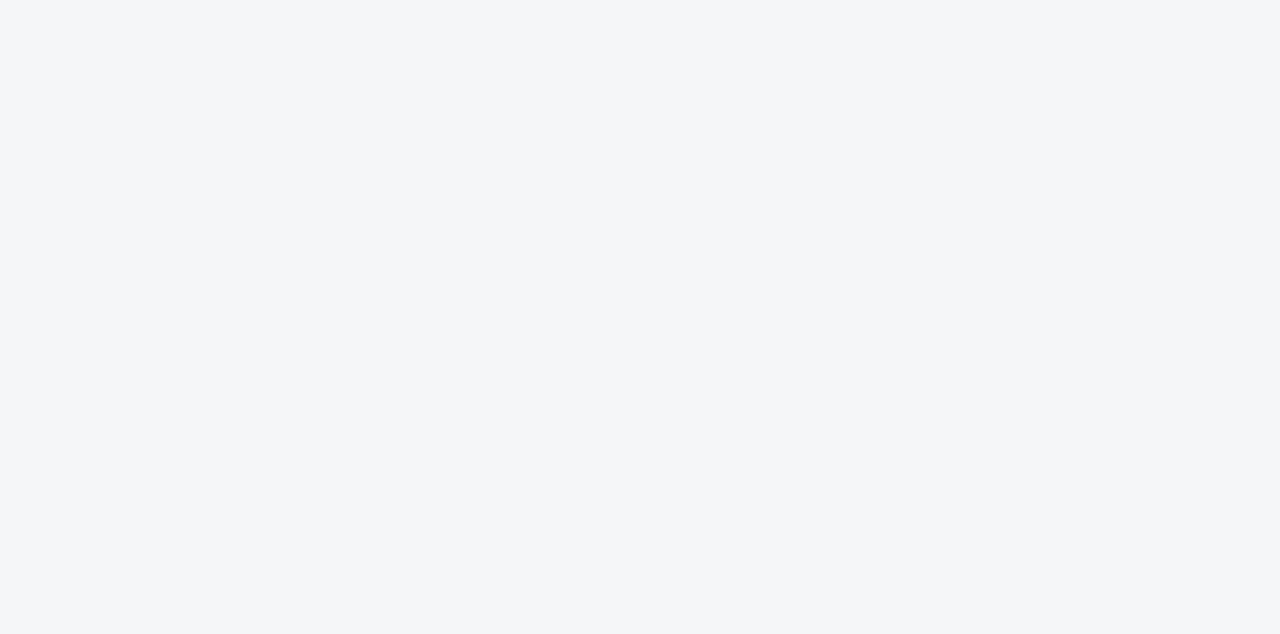
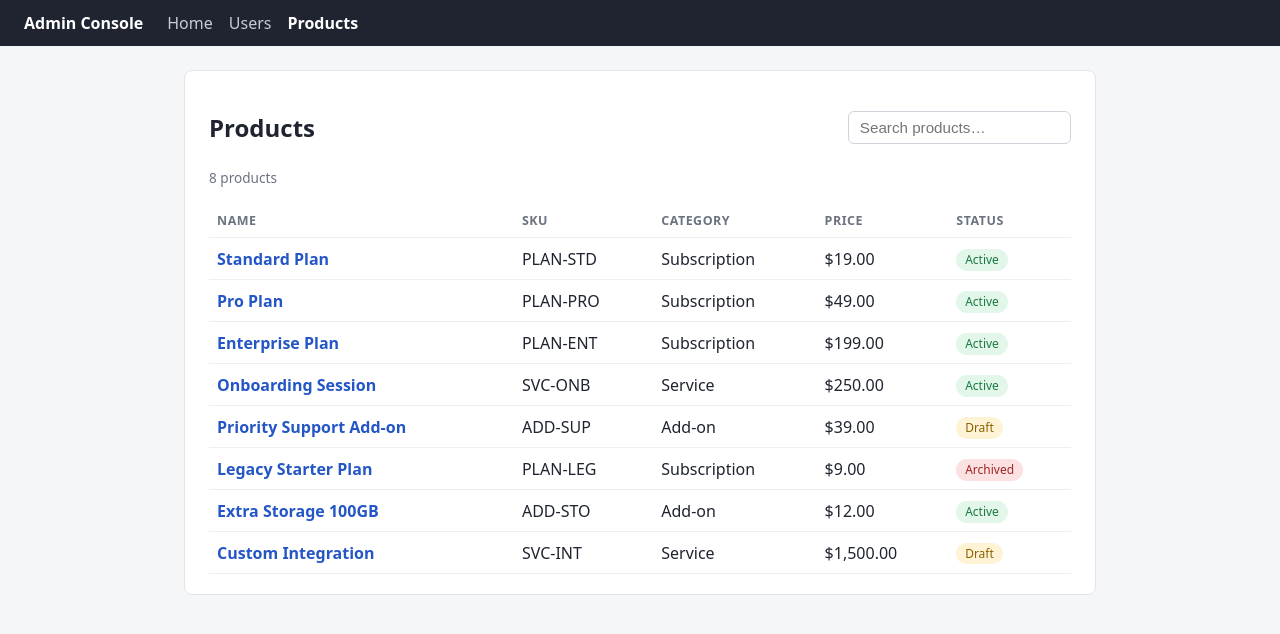
Before and after one commit to shariffy/autopilot-demo-admin-console, a React (Vite) app: page /products in a window 1280 px wide. Before the commit this address had no page. Shown: the top 634 px of the page. Built offline with nearby package versions, Linux system fonts and the light colour scheme; the HTML template or start-up script is replaced by a standard one.

Commit message:
Add products feature: searchable list and detail view
[envelope] verified by `npm run build`

```diff
--- a/src/App.tsx
+++ b/src/App.tsx
@@ -3,6 +3,8 @@ import { Layout } from './components/Layout'
 import { HomePage } from './pages/HomePage'
 import { UsersPage } from './pages/UsersPage'
 import { UserDetailPage } from './pages/UserDetailPage'
+import { ProductsPage } from './pages/ProductsPage'
+import { ProductDetailPage } from './pages/ProductDetailPage'
 
 export default function App() {
   return (
@@ -12,6 +14,8 @@ export default function App() {
           <Route index element={<HomePage />} />
           <Route path="users" element={<UsersPage />} />
           <Route path="users/:id" element={<UserDetailPage />} />
+          <Route path="products" element={<ProductsPage />} />
+          <Route path="products/:id" element={<ProductDetailPage />} />
         </Route>
       </Routes>
     </BrowserRouter>
--- a/src/components/Layout.tsx
+++ b/src/components/Layout.tsx
@@ -10,6 +10,7 @@ export function Layout() {
         <nav className="app-nav">
           <NavLink to="/">Home</NavLink>
           <NavLink to="/users">Users</NavLink>
+          <NavLink to="/products">Products</NavLink>
         </nav>
       </header>
       <main className="app-main">
--- /dev/null
+++ b/src/pages/ProductDetailPage.tsx
@@ -0,0 +1,50 @@
+import { Link, useParams } from 'react-router-dom'
+import { getProductById } from '../data'
+import { StatusBadge } from '../components/StatusBadge'
+
+const priceFormatter = new Intl.NumberFormat('en-US', {
+  style: 'currency',
+  currency: 'USD',
+})
+
+export function ProductDetailPage() {
+  const { id } = useParams()
+  const product = id ? getProductById(id) : undefined
+
+  if (!product) {
+    return (
+      <section className="panel">
+        <h2>Product not found</h2>
+        <p>
+          No product exists with id “{id}”.{' '}
+          <Link to="/products">Back to products</Link>
+        </p>
+      </section>
+    )
+  }
+
+  return (
+    <section className="panel">
+      <p className="crumb">
+        <Link to="/products">← Products</Link>
+      </p>
+      <h2>{product.name}</h2>
+      <dl className="detail">
+        <dt>ID</dt>
+        <dd>{product.id}</dd>
+        <dt>SKU</dt>
+        <dd>{product.sku}</dd>
+        <dt>Category</dt>
+        <dd>{product.category}</dd>
+        <dt>Price</dt>
+        <dd>{priceFormatter.format(product.price)}</dd>
+        <dt>Status</dt>
+        <dd>
+          <StatusBadge status={product.status} />
+        </dd>
+        <dt>Created</dt>
+        <dd>{product.createdAt}</dd>
+      </dl>
+    </section>
+  )
+}
--- /dev/null
+++ b/src/pages/ProductsPage.tsx
@@ -0,0 +1,70 @@
+import { Link, useSearchParams } from 'react-router-dom'
+import { getProducts } from '../data'
+import { SearchBar } from '../components/SearchBar'
+import { StatusBadge } from '../components/StatusBadge'
+
+const priceFormatter = new Intl.NumberFormat('en-US', {
+  style: 'currency',
+  currency: 'USD',
+})
+
+export function ProductsPage() {
+  const [params, setParams] = useSearchParams()
+  const query = params.get('q') ?? ''
+  const products = getProducts(query)
+
+  const setQuery = (value: string) => {
+    setParams(value ? { q: value } : {})
+  }
+
+  return (
+    <section className="panel">
+      <div className="panel-head">
+        <h2>Products</h2>
+        <SearchBar
+          value={query}
+          onChange={setQuery}
+          placeholder="Search products…"
+        />
+      </div>
+
+      <p className="result-count">
+        {products.length} {products.length === 1 ? 'product' : 'products'}
+      </p>
+
+      <table className="table">
+        <thead>
+          <tr>
+            <th>Name</th>
+            <th>SKU</th>
+            <th>Category</th>
+            <th>Price</th>
+            <th>Status</th>
+          </tr>
+        </thead>
+        <tbody>
+          {products.map((product) => (
+            <tr key={product.id}>
+              <td>
+                <Link to={`/products/${product.id}`}>{product.name}</Link>
+              </td>
+              <td>{product.sku}</td>
+              <td>{product.category}</td>
+              <td>{priceFormatter.format(product.price)}</td>
+              <td>
+                <StatusBadge status={product.status} />
+              </td>
+            </tr>
+          ))}
+          {products.length === 0 && (
+            <tr>
+              <td colSpan={5} className="empty">
+                No products match “{query}”.
+              </td>
+            </tr>
+          )}
+        </tbody>
+      </table>
+    </section>
+  )
+}
```
